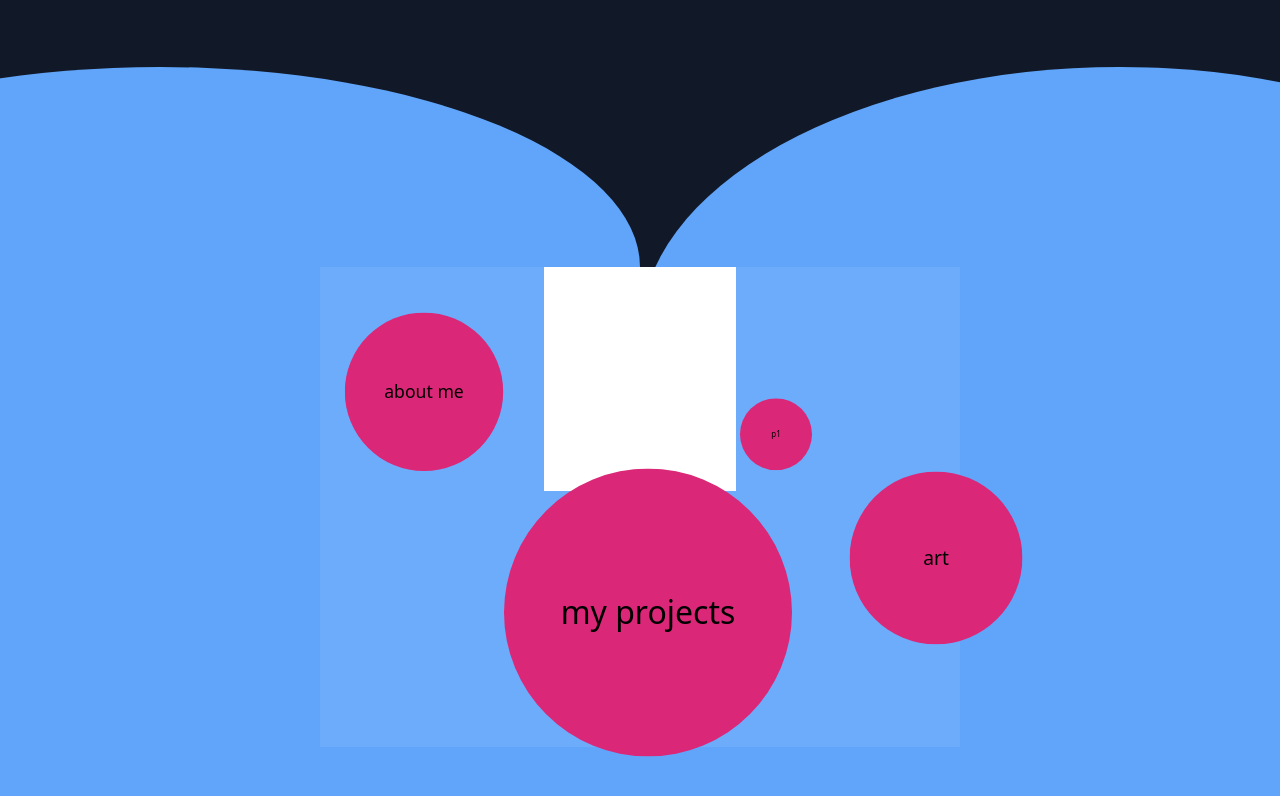
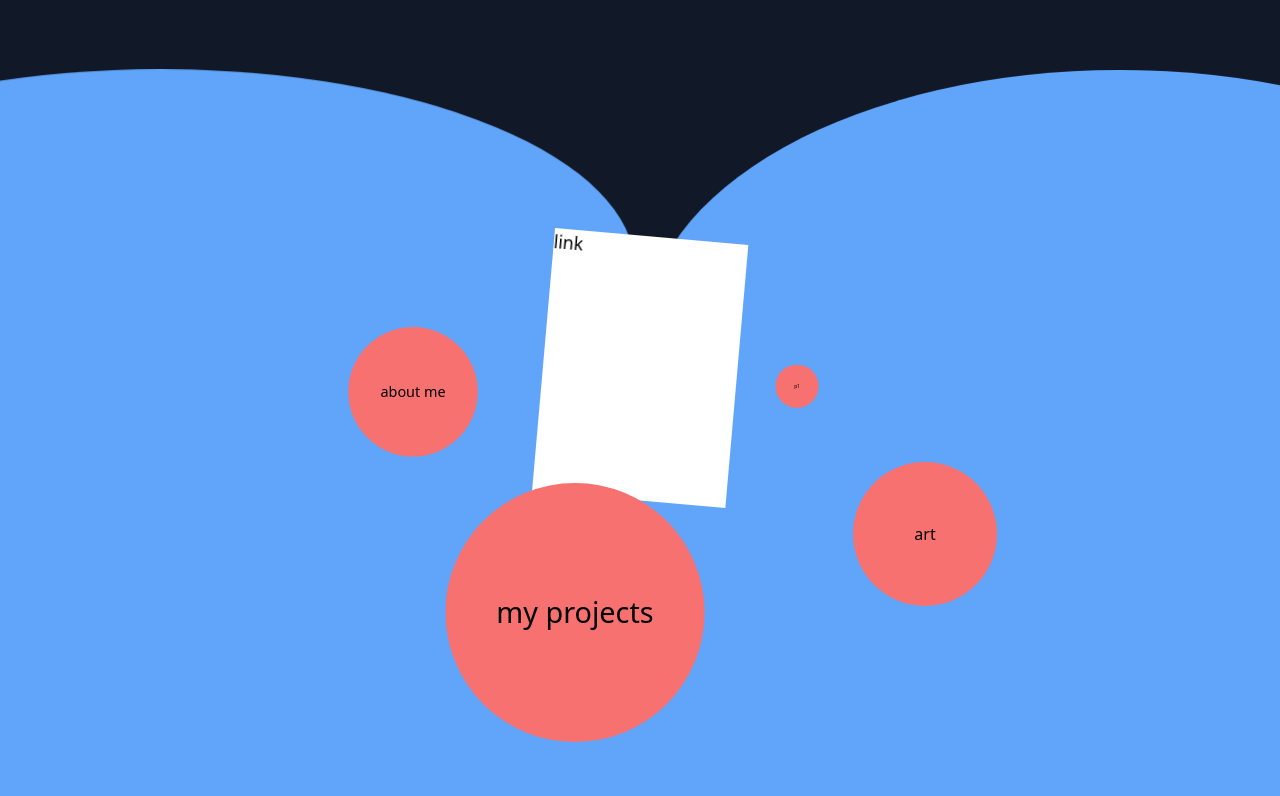
Before and after one commit to JakeeDesu/portfolio, a Next.js app: page /home in a window 1280 px wide. Shown: the top 796 px of the page. Built offline with nearby package versions, Linux system fonts and the light colour scheme.

Commit message:
page transition

```diff
--- a/components/darkSkyOpen.js
+++ b/components/darkSkyOpen.js
@@ -10,8 +10,13 @@ export default function DarkSkyOpen({ height }) {
 		},
 		visible1: {
 			x : 0,
-			scale: 1,
+			scale: [1, 0.98],
 			transition: {
+				scale : {
+					type: 'spring',
+					yoyo : Infinity,
+					duration : 1,
+				},
 				type: "spring",
 				duration: 2.5,
 			}
@@ -22,8 +27,13 @@ export default function DarkSkyOpen({ height }) {
 		},
 		visible2: {
 			x : 0,
-			scale: 1,
+			scale: [1, 0.98],
 			transition: {
+				scale : {
+					type: 'spring',
+					yoyo : Infinity,
+					duration : 1,
+				},
 				type: "spring",
 				duration: 2.5,
 			}
@@ -31,8 +41,8 @@ export default function DarkSkyOpen({ height }) {
 
 	}
 	return (
-		<div className={`relative flex flex-col ${height} w-full overflow-hidden`} >
-			<div className={`relative h-1/3 w-full overflow-hidden bg-gray-900`}>
+		<div className={`relative flex flex-col ${height} w-full bg-gray-900 overflow-hidden`} >
+				<div className={`relative h-1/3 w-full bg-gray-900`}>
 					<motion.div
 						className="absolute top-1/4 -left-1/4 h-xfull w-3/4 rounded-fullp4   bg-blue-400"
 						initial="hidden1"
@@ -46,6 +56,9 @@ export default function DarkSkyOpen({ height }) {
 						variants={variants}
 					></motion.div>
 				</div>
+				<div className="h-2/3 bg-blue-400 w-full">
+
+				</div>
 		</div>
 
 	);
--- a/components/gim.tsx
+++ b/components/gim.tsx
@@ -1,4 +1,4 @@
-import { useState } from 'react'
+import { useState, useEffect, useRef } from 'react'
 import { motion, AnimatePresence } from 'framer-motion'
 import { wrap } from 'popmotion'
 
@@ -14,8 +14,8 @@ const gimsProps = [
 		properties: {
 			title: "main",
 			size: 100,
-			posi: { x: 40, y: 55 },
-			scale: 2,
+			posi: { x: 34, y: 55 },
+			scale: 1.8,
 			zIndex: 10,
 		}
 	},
@@ -28,8 +28,8 @@ const gimsProps = [
 		properties: {
 			title: "next",
 			size: 60,
-			posi: { x: 85, y: 45 },
-			scale: 1.2,
+			posi: { x: 75, y: 40 },
+			scale: 1,
 			zIndex: 10,
 
 		}
@@ -43,8 +43,8 @@ const gimsProps = [
 		properties: {
 			title: "previous",
 			size: 80,
-			posi: { x: 5, y: 12 },
-			scale: 1.1,
+			posi: { x: 15, y: 12 },
+			scale: 0.9,
 			zIndex: 0,
 		}
 	},
@@ -57,8 +57,8 @@ const gimsProps = [
 		properties: {
 			title: "...",
 			size: 50,
-			posi: { x: 60, y: 18 },
-			scale: 0.5,
+			posi: { x: 60, y: 8 },
+			scale: 0.3,
 			zIndex: 0,
 		}
 	}
@@ -73,7 +73,7 @@ const gimsProps = [
 			title: "hidden",
 			size: 40,
 			posi: { x: 40, y: 9 },
-			scale: 0.4,
+			scale: 0.1,
 			zIndex: 0,
 		}
 	}
@@ -87,7 +87,15 @@ const getGimPropsById = (gimId: number) => {
 
 export default function Gim({data, gimId, direction, steps, nextPosition }) {
 
+	const btnRef = useRef(null);
 	const [animationDelay, setDelay] = useState(Math.random());
+
+	useEffect(() => {
+			btnRef.current.setAttribute("disabled", "disabled");
+		// const timer = setTimeout(() => btnRef.current.setAttribute("disabled", "disabled") , 1300);
+		// return () => clearTimeout(timer);
+	}, [])
+	// btnRef.current.setAttribute("disabled", "disabled");
 
 	console.log("render gim : [" + gimId + "] random number : " + animationDelay);
 	const currentIndex = wrap(0, gimsProps.length, steps)
@@ -104,6 +112,7 @@ export default function Gim({data, gimId, direction, steps, nextPosition }) {
 				// width : `${currentGim.properties.size}px`,
 				scale: prevGim.properties.scale,
 				zIndex: `${prevGim.properties.zIndex}`,
+				backgroudColor : direction ? "red" : "blue",
 			};
 
 		},
@@ -114,7 +123,8 @@ export default function Gim({data, gimId, direction, steps, nextPosition }) {
 			// h : `${currentGim.properties.size}px`,
 			// w : `${currentGim.properties.size}px`,
 			scale: currentGim.properties.scale,
-			zIndex: `${currentGim.properties.zIndex}`,
+			zIndex:  direction > 0 && gimId == 2? 10 : `${currentGim.properties.zIndex}`,
+			backgroudColor : direction ? "red" : "blue",
 			transition: {
 				y: {
 					yoyo : Infinity,
@@ -122,7 +132,7 @@ export default function Gim({data, gimId, direction, steps, nextPosition }) {
 					delay : animationDelay * 2
 				},
 				type : "spring",
-				duration : 1
+				duration : 1.3
 			}
 		},
 		exit: (direction: number) => {
@@ -133,7 +143,7 @@ export default function Gim({data, gimId, direction, steps, nextPosition }) {
 				// heigth : `${currentGim.properties.size}px`,
 				// width : `${currentGim.properties.size}px`,
 				scale: nextGim.properties.scale,
-				zIndex: `${nextGim.properties.zIndex}`,
+				zIndex:  `${nextGim.properties.zIndex}`,
 			};
 		}
 	}
@@ -141,7 +151,8 @@ export default function Gim({data, gimId, direction, steps, nextPosition }) {
 	return (
 		// <AnimatePresence initial={false} custom={direction * -1}>
 			<motion.div
-				className={`absolute flex justify-center items-center ${"h-36" || "h-4"} ${"w-36" || "w-4"} rounded-full ${ "bg-pink-600"}`}
+				ref={btnRef}
+				className={`absolute flex justify-center items-center ${"h-36" || "h-4"} ${"w-36" || "w-4"} rounded-full ${ "bg-red-400"}`}
 				key={steps}
 				variants={gimVariants}
 				initial="enter"
@@ -153,10 +164,9 @@ export default function Gim({data, gimId, direction, steps, nextPosition }) {
 				}}
 				whileHover={{
 					scale: currentGim.properties.scale * 1.2,
-					// y: [-10 , 10],
-					// x: [-10 , 10],
+					boxShadow: '0 0px 20px 8px rgba(255, 255, 255, 0.5)',
 					transition :{
-						duration : 0.5,
+						duration : 0.3,
 						// y: {
 						// 	yoyo : Infinity,
 						// 	duration: 1,
@@ -167,7 +177,6 @@ export default function Gim({data, gimId, direction, steps, nextPosition }) {
 						// 	duration: 1,
 						// },
 					},
-					boxShadow : "0 0px 20px 8px rgba(255, 255, 255, 0.2)"
 				}}
 				onMouseDown={() => nextPosition(currentGim.leftRight)}
 			><h1>
--- a/components/soguma.tsx
+++ b/components/soguma.tsx
@@ -94,10 +94,26 @@ export default function Soguma({ height, width }) {
 	// console.log(getGimPropsById(3));
 	return (
 		<motion.div
-			className={`relative flex justify-center items-start ${height || "h-1/2"} ${width || "w-1/2"} bg-white bg-opacity-10 border-gray-900 shadow-2xl bg-blue-100`}
-
+			className={`relative flex justify-center items-start ${height || "h-1/2"} ${width || "w-1/2"}  border-gray-900 shadow-2xl  `}
+			initial="initial"
+			animate="standing"
+			variants={{
+				initial : {
+					y : -410,
+					x : 30,
+					scale : 0.1,
+				},
+				standing : {
+					y : 0,
+					x: 0,
+					scale: 1,
+					transition : {
+						duration : 1.5,
+						// x : { yoyo : Infinity, duration : 2},
+					},
+				},
+			}}
 		>
-
 			{gimsProps.map((gim) => (
 				<Gim
 					key={gim.id}
@@ -108,9 +124,39 @@ export default function Soguma({ height, width }) {
 					nextPosition={nextPosition}
 				/>
 			))}
-			<motion.div className="relative  h-56 w-48 bg-white"
+			<motion.div className="relative h-60 w-44 bg-white"
+				initial="initial"
+				animate="standing"
+				variants={{
+					initial : {
+						scale : 0.2,
+						x:10,
+						// opacity : 0,
+						y : -100,
+						rotate : 20,
+						// transition : {
+						// 	duration : 2,
+						// }
+					},
+					standing : {
+						scale: 1.1,
+						// opacity : 1,
+						y : [-12, -25],
+						rotate : 5,
+						x : [-5 ,0],
+						transition : {
+							y : { yoyo : Infinity, duration : 1},
+							duration : 2,
+							// delay : 2.5,
+							x : { duration : 2},
+							scale : {type : 'spring', duration : 1}
+						},
+					},
+				}}
 				onMouseDown={() => nextPosition(-1)}
-			></motion.div>
+			>
+				<a href='/scene'>link</a>
+			</motion.div>
 		</motion.div>
 	);
 }
--- a/pages/_app.js
+++ b/pages/_app.js
@@ -1,29 +1,45 @@
 import '../styles/globals.css'
 import { motion, AnimatePresence } from 'framer-motion'
+import Home from '../pages/home'
+
 
 function MyApp({ Component, pageProps }) {
-  return (
 
-    <AnimatePresence>
-      <motion.div initial="start" animate="opened" exit="exitPage"
-        variants={{
+  console.log("page component ::::::::::: ", Component)
+  const variants = {
     start : {
-            y : -1000,
+      scale: 2,
+      y : (Component === Home) ?  2000 : 1000,
     },
     opened : {
+      scale : 1,
       y : 0,
       transition :{
-              duration : 2
+        // type: "spring",
+        ease : "easeOut",
+        duration : 2,
+        // delay : 0.2
       }
     },
     exitPage: {
-            y : 1000
+      y : -1000
     }
+  }
+
+  return (
+
+    <div className={`${ Component == Home ? 'bg-gray-900' : ' bg-blue-400'} h-screen w-full overflow-hidden`}>
+      <AnimatePresence >
+        <motion.div className="bg-gray-900" key={Component} initial="start" animate="opened" exit="exitPage"
+          variants={variants}
+          transition={{
+            duration : 3
           }}
         >
           <Component {...pageProps} />
         </motion.div>
       </AnimatePresence>
+    </div>
   )
 }
 
--- a/pages/home.js
+++ b/pages/home.js
@@ -3,22 +3,24 @@ import Soguma from '../components/soguma'
 import LoloIcon from '../components/loloIcon'
 import ImageDisplayer from '../components/imageDisplayer'
 import DescriptionCard from '../components/descriptionCard'
+// import Scene from './scene'
 // import Image from 'next/Image'
 
 
-export default function Scene () {
+export default function Home () {
 
 	return (
 		<div className="flex flex-col w-full h-auto bg-blue-400">
-			<div className="relative flex justify-center items-center h-screen w-full">
-				<div className="absolute top-0 left-0 h-full w-full">
-					<DarkSkyOpen height="lg:h-full h-1/2 md:h-2/3"/>
-				</div>
-				<div className="absolute flex justify-center items-start top-1/3 w-full">
-					<Soguma height="h-100"  width="w-1/2"/>
+			<div className="h-screen w-full bg-gray-900">
+				<div className="relative flex justify-center items-center h-full w-full bg-gray-900">
+					<div className="absolute top-0 left-0 h-full w-full bg-gray-900">
+						<DarkSkyOpen height="lg:h-full h-1/2 md:h-2/3"/>
+					</div>
+					<div className="absolute flex justify-center items-start top-1/3 w-full">
+						<Soguma height="h-100"  width="w-2/3"/>
+					</div>
 				</div>
 			</div>
-
 		</div>
 	)
 }
```
Lines whose indentation alone changed are shown as unchanged.
